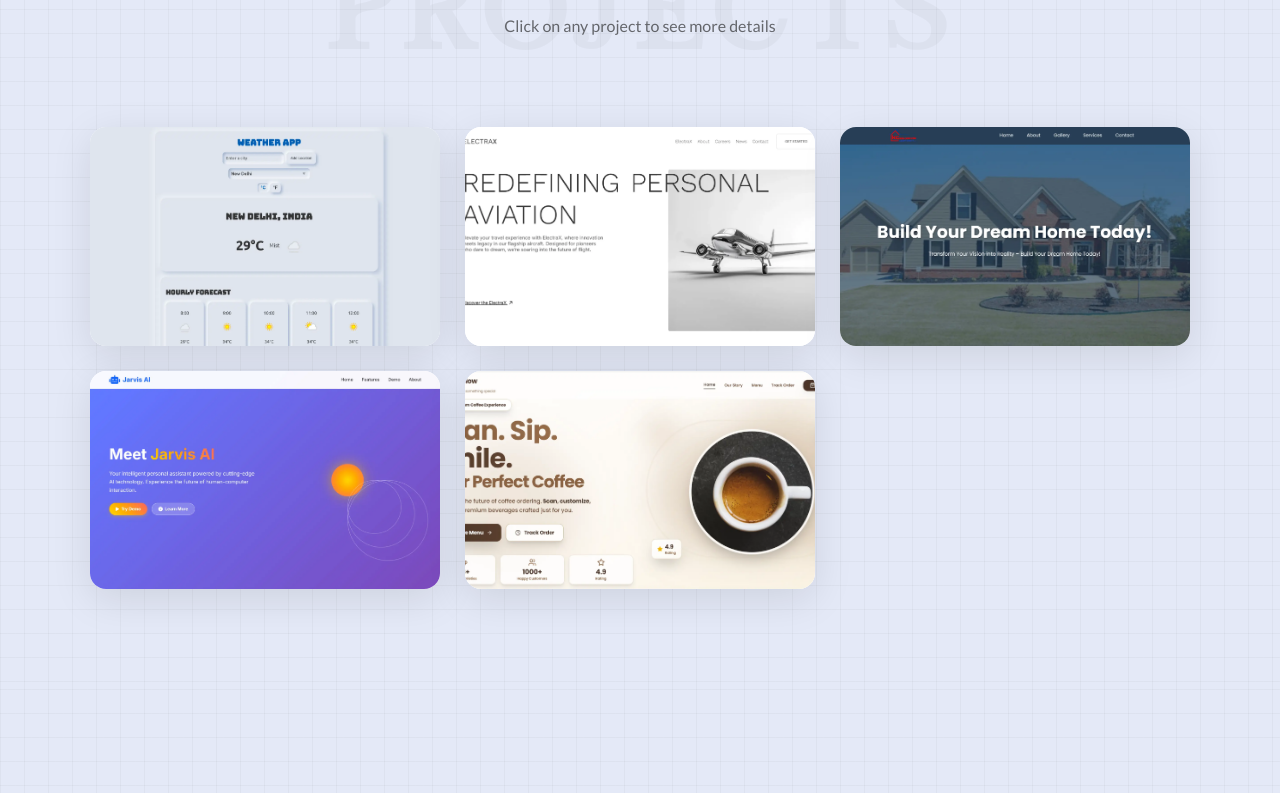
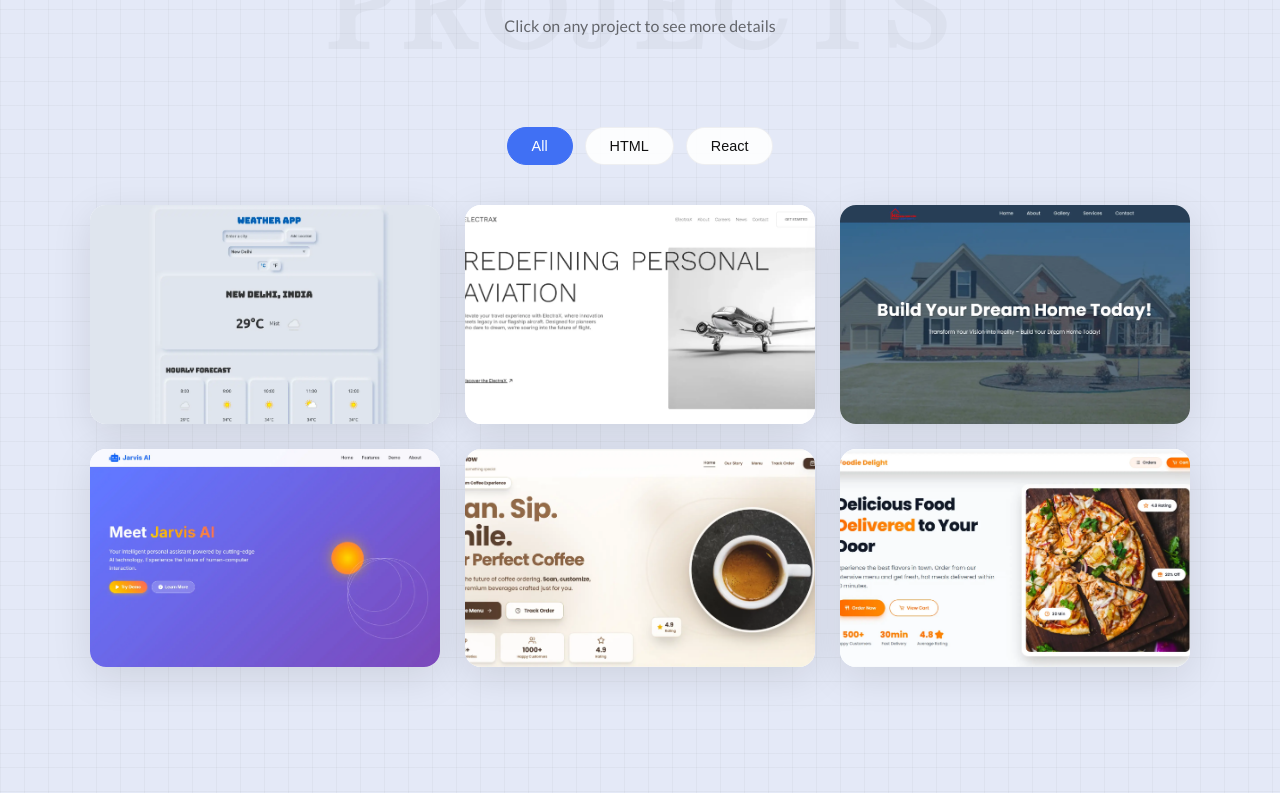
Before and after one commit to VickyNarvare/VNPT, a React (Vite) app: page / in a window 1280 px wide. Shown: the part 4047-4840 px from the top of the page. Built offline with nearby package versions, Linux system fonts and the light colour scheme.

Commit message:
add new project

```diff
--- a/src/components/Projects.jsx
+++ b/src/components/Projects.jsx
@@ -1,4 +1,4 @@
-import { useState, useEffect, useRef } from 'react';
+import { useState, useEffect, useRef, useMemo } from 'react';
 import { projectsData } from '../data';
 import { FiExternalLink, FiGithub, FiX } from 'react-icons/fi';
 import SectionHeader from './SectionHeader';
@@ -108,10 +108,27 @@ const ProjectModal = ({ project, onClose }) => {
 
 const Projects = () => {
   const [selectedProject, setSelectedProject] = useState(null);
+  const [activeFilter, setActiveFilter] = useState('All');
   const scrollPositionRef = useRef(0);
 
+  // Get unique technologies for filter
+  const filterOptions = useMemo(() => {
+    const allTechs = projectsData.flatMap(p => p.technologies);
+    const mainTechs = ['All', 'HTML', 'React'];
+    return mainTechs.filter(tech => tech === 'All' || allTechs.some(t => t.toLowerCase().includes(tech.toLowerCase())));
+  }, []);
+
+  // Filter projects based on selected technology
+  const filteredProjects = useMemo(() => {
+    if (activeFilter === 'All') return projectsData;
+    return projectsData.filter(project =>
+      project.technologies.some(tech =>
+        tech.toLowerCase().includes(activeFilter.toLowerCase())
+      )
+    );
+  }, [activeFilter]);
+
   const openModal = (project) => {
-    // Save scroll position before opening modal
     scrollPositionRef.current = window.scrollY;
     document.body.style.overflow = 'hidden';
     document.body.style.paddingRight = '0px';
@@ -122,7 +139,6 @@ const Projects = () => {
     setSelectedProject(null);
     document.body.style.overflow = '';
     document.body.style.paddingRight = '';
-    // Use requestAnimationFrame to ensure DOM updates before scrolling
     requestAnimationFrame(() => {
       window.scrollTo({
         top: scrollPositionRef.current,
@@ -140,8 +156,20 @@ const Projects = () => {
           bgText="PROJECTS"
         />
 
+        <div className={styles.filterButtons}>
+          {filterOptions.map(filter => (
+            <button
+              key={filter}
+              className={`${styles.filterBtn} ${activeFilter === filter ? styles.active : ''}`}
+              onClick={() => setActiveFilter(filter)}
+            >
+              {filter}
+            </button>
+          ))}
+        </div>
+
         <div className={styles.projectsGrid}>
-          {projectsData.map(project => (
+          {filteredProjects.map(project => (
             <ProjectCard
               key={project.id}
               project={project}
@@ -149,6 +177,10 @@ const Projects = () => {
             />
           ))}
         </div>
+
+        {filteredProjects.length === 0 && (
+          <p className={styles.noProjects}>No projects found with this technology.</p>
+        )}
       </div>
 
       {selectedProject && (
--- a/src/data/index.js
+++ b/src/data/index.js
@@ -117,8 +117,27 @@ export const projectsData = [
     imageAlt: "Coffee Cup Cafe Website by Vicky Narvare",
     demoLink: "https://coffeeap.vercel.app/",
     codeLink: "https://github.com/VickyNarvare/coffeeapp",
-    technologies: ["React v19", "Vite", "Tailwind CSS v4", "JavaScript", "Context API"],
+    technologies: ["React v19", "Vite", "Tailwind CSS v4","Context API"],
     layout: "left"
+  },
+  {
+    id: 6,
+    title: "Foodie Delight - Food Ordering App",
+    description: "A modern, responsive food ordering web application with complete e-commerce functionality. Features cart management, order tracking, favorites, promo codes, and real-time order status updates with a beautiful UI.",
+    features: [
+      "Menu browsing with search & filter by category",
+      "Shopping cart with localStorage persistence",
+      "Order tracking with visual timeline status",
+      "Promo codes system (SAVE10, SAVE20, FLAT400)",
+      "Favorites & recently viewed items",
+      "Form validation for delivery details"
+    ],
+    image: "/images/project6.webp",
+    imageAlt: "Foodie Delight Food Ordering App by Vicky Narvare",
+    demoLink: "https://foodiedelightbyvicky.vercel.app",
+    codeLink: "https://github.com/VickyNarvare/Advance-Food-Ordering-App",
+    technologies: ["React v19", "Vite", "Tailwind CSS v4", "React Router", "Context API"],
+    layout: "right"
   }
 ];
 
--- a/src/styles/Projects.module.css
+++ b/src/styles/Projects.module.css
@@ -13,6 +13,48 @@
   opacity: 0.6;
   margin-bottom: 3rem;
   font-size: 1rem;
+}
+
+/* Filter Buttons */
+.filterButtons {
+  display: flex;
+  justify-content: center;
+  gap: 12px;
+  margin-bottom: 2.5rem;
+  flex-wrap: wrap;
+}
+
+.filterBtn {
+  padding: 10px 24px;
+  border-radius: 25px;
+  background: var(--card-bg);
+  border: 1px solid var(--card-border);
+  color: var(--text-color);
+  font-size: 0.9rem;
+  font-weight: 500;
+  cursor: pointer;
+  transition: all 0.3s ease;
+}
+
+.filterBtn:hover {
+  background: var(--accent);
+  color: #fff;
+  border-color: var(--accent);
+  transform: translateY(-2px);
+}
+
+.filterBtn.active {
+  background: var(--accent);
+  color: #fff;
+  border-color: var(--accent);
+}
+
+.noProjects {
+  text-align: center;
+  color: var(--text-color);
+  opacity: 0.6;
+  font-size: 1rem;
+  padding: 3rem 0;
 }
 
 /* Projects Grid */
```
Also changed, not shown: public/images/project6.webp (added).
